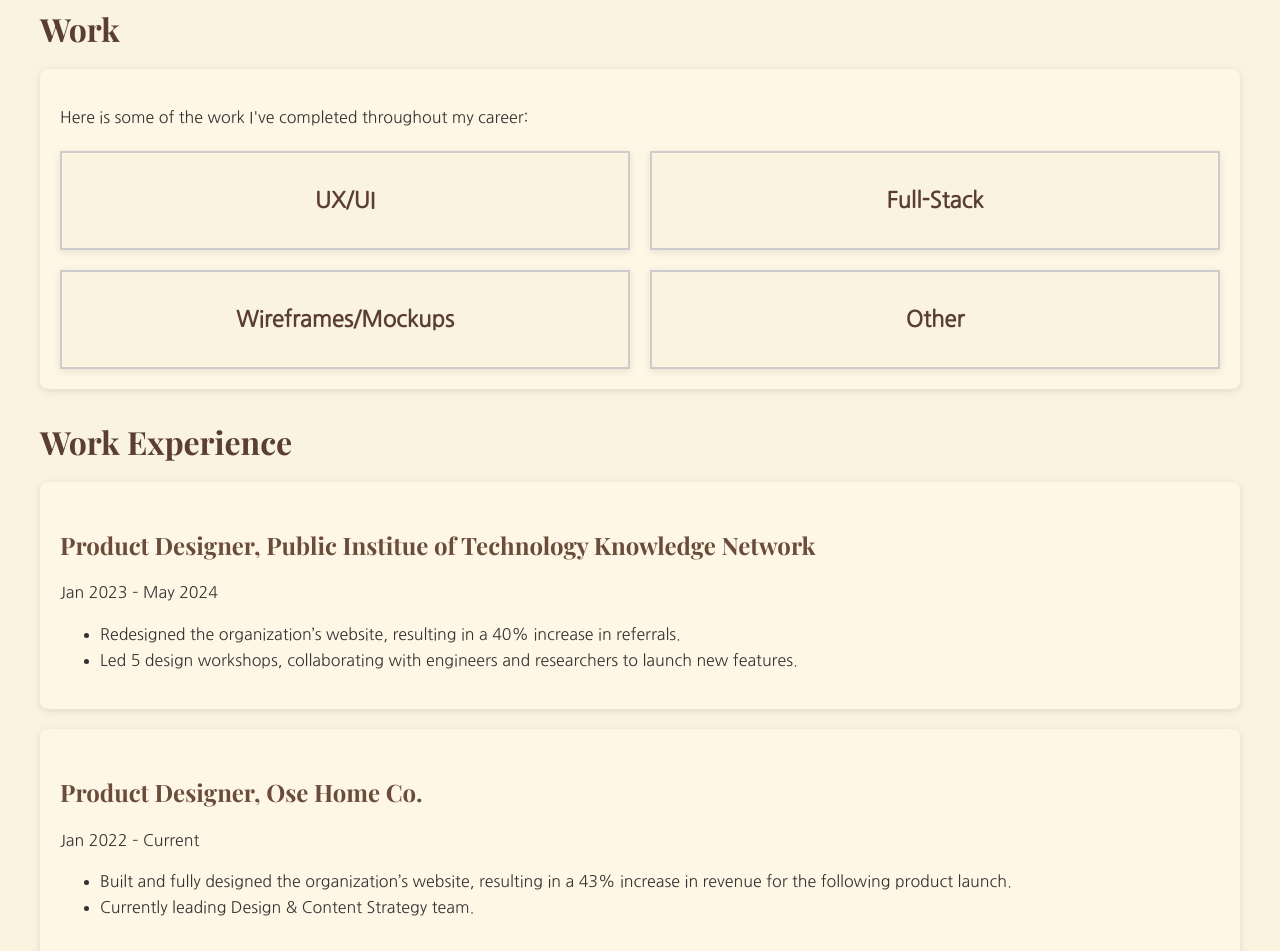
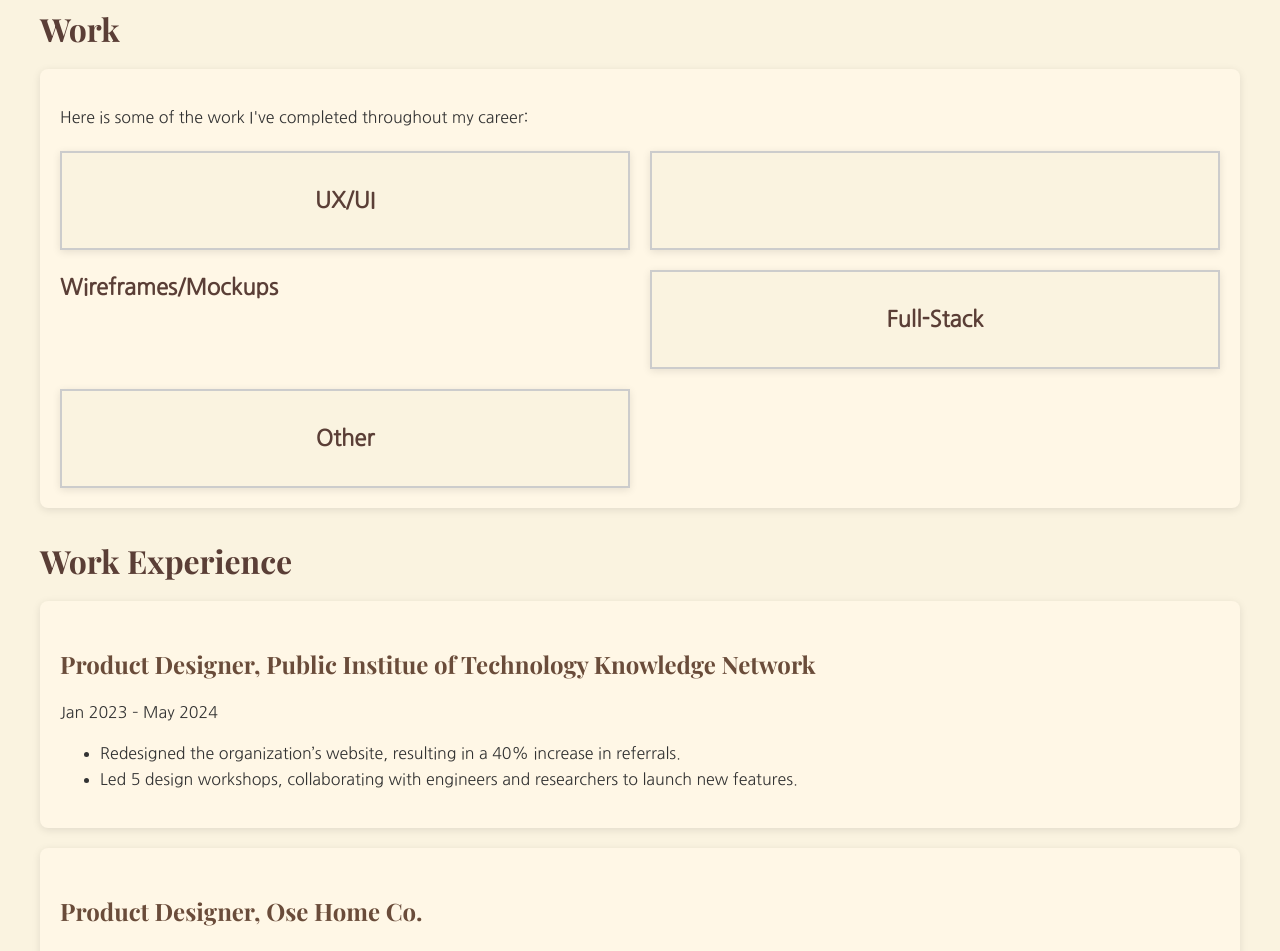
Before and after one commit to adelad100/resume-website, a website: page index.html in a window 1280 px wide. Shown: the part 833-1784 px from the top of the page. Drawn offline with nearby package versions, Linux system fonts and the light colour scheme; a web font is replaced by a local one.

Commit message:
changed order of main page

```diff
--- a/index.html
+++ b/index.html
@@ -60,14 +60,14 @@
                             <h3>UX/UI</h3>
                         </div>
                     </a>
+                    <a href="wireframes-mockups.html" class="work-block"></a>
+                        <div class="block-content">
+                            <h3>Wireframes/Mockups</h3>
+                        </div>
+                    </a>
                     <a href="full-stack.html" class="work-block">
                         <div class="block-content">
                             <h3>Full-Stack</h3>
-                        </div>
-                    </a>
-                    <a href="wireframes-mockups.html" class="work-block">
-                        <div class="block-content">
-                            <h3>Wireframes/Mockups</h3>
                         </div>
                     </a>
                     <a href="other.html" class="work-block">
```
